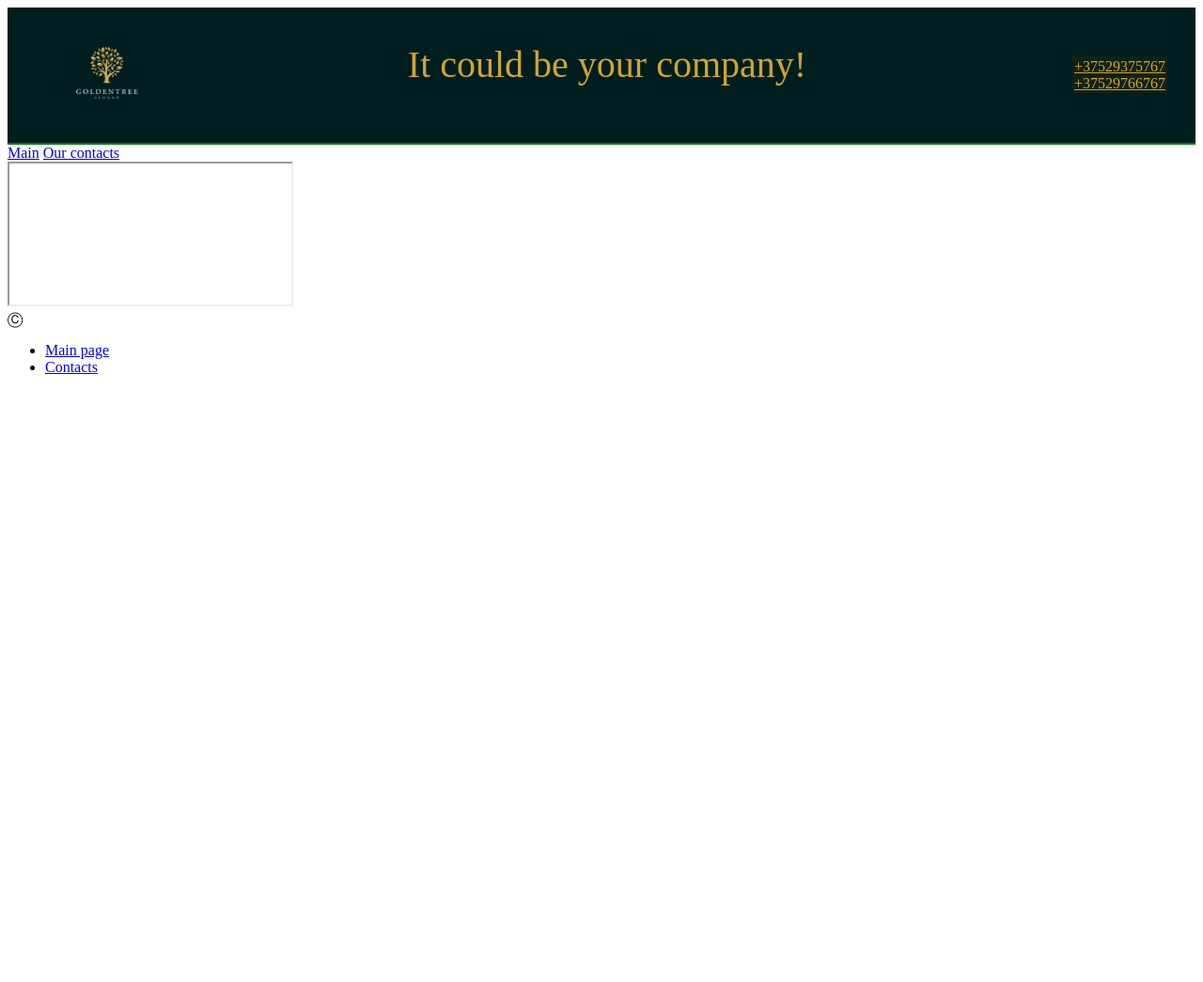
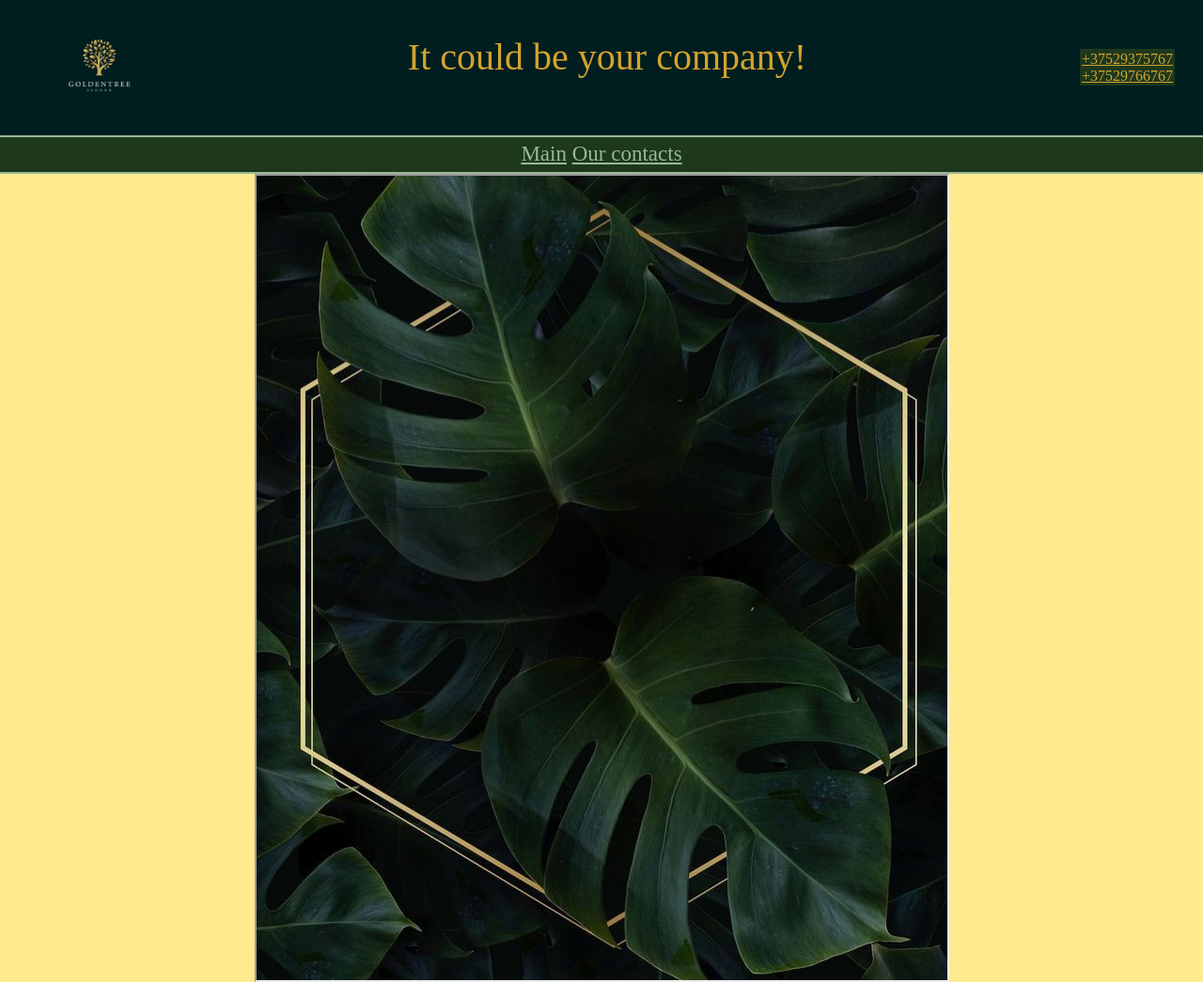
Before and after one commit to MorozovaE/it-academy, a plain HTML site: page index.html in a window 1280 px wide. Shown: the top 1045 px of the page at 94% size. Before the commit the page ends 800 px from the top, so only its background shows below. Drawn offline with Linux system fonts and the light colour scheme.

Commit message:
coloring

```diff
--- a/index.html
+++ b/index.html
@@ -26,7 +26,13 @@
       <a href="add-page/contacts.html" target="main">Our contacts</a>
     </nav>
     <main>
-      <iframe name="main" name="add-page/main-page"></iframe>
+      <iframe class="iframe"
+      src="images/afb.jpg"
+      name="main"
+      name="add-page/main-page"
+      scrolling="no"
+      >
+      </iframe>
     </main>
     <footer>
       <div> <span>&#9400;</span> </div>
--- a/style.css
+++ b/style.css
@@ -1,3 +1,8 @@
+body {
+    padding: 0;
+    margin: 0;
+}
+
 .logotype {
   display: inline-block;
 }
@@ -11,7 +16,7 @@
     box-sizing: border-box;
 }
 header {
-    border-bottom: 2px solid green;
+    border-bottom: 2px solid #99b899;
     display: flex;
     align-items: center;
     justify-content: space-between;
@@ -37,6 +42,39 @@ header {
 }
 .numb a {
     color: #d3a42e;
-    background: #122214;
+    background: #1d381d;
     padding: 2px;
-   }
+}
+nav {
+    background-color: #1d381d;
+    box-sizing: border-box;
+    height: 39px;
+    text-align: center;
+    font-size: 23px;
+    border-bottom: 2px solid #99b899;
+}
+nav a {
+    display : inline-block;
+    color :#99b899;
+    margin-top: 5px;
+    font-family: 'Dancing Script', cursive;
+    font-family: 'Maven Pro', sans-serif;
+    font-family: 'Noto Serif JP', serif;
+}
+iframe {
+    box-sizing: border-box;
+    width: 739px;
+    height: 860px;
+    background-color: #297451;
+}
+main{
+    background-color: #41a56b;
+    background-color: hsl(49, 100%, 78%);
+    text-align: center;
+}
+.main-page-bg {
+    font-size: 30px;
+    font-family: 'Dancing Script', cursive;
+    font-family: 'Maven Pro', sans-serif;
+    font-family: 'Noto Serif JP', serif;
+}
```
Also changed, not shown: add-page/main-page.html (+5 -1 lines), add-page/style.css (added, +7 -0 lines), images/afb.jpg (added), images/b.jpg (added), images/back.jpg (added), images/backgr.jpg (added), images/background.jpg (added), images/fb.jpg (added).
